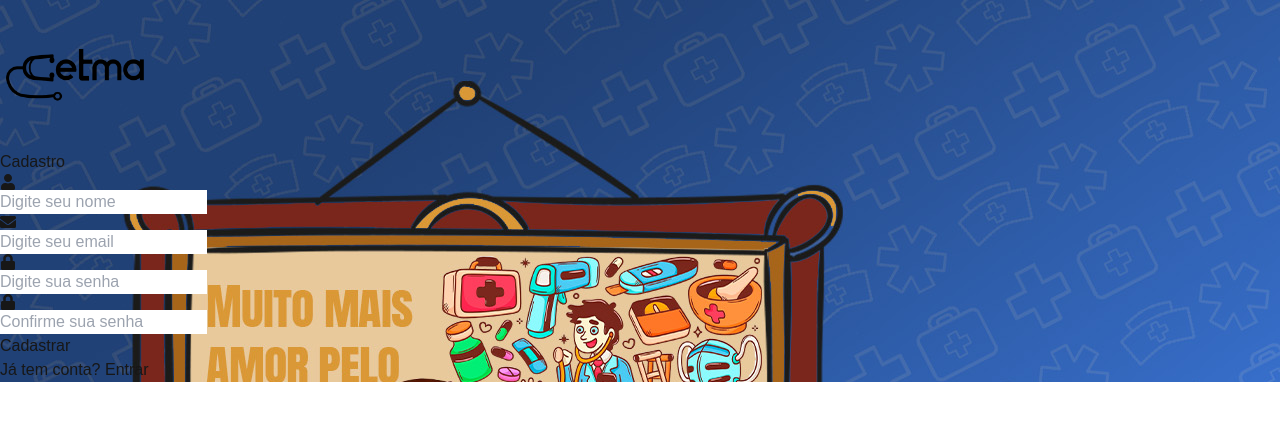
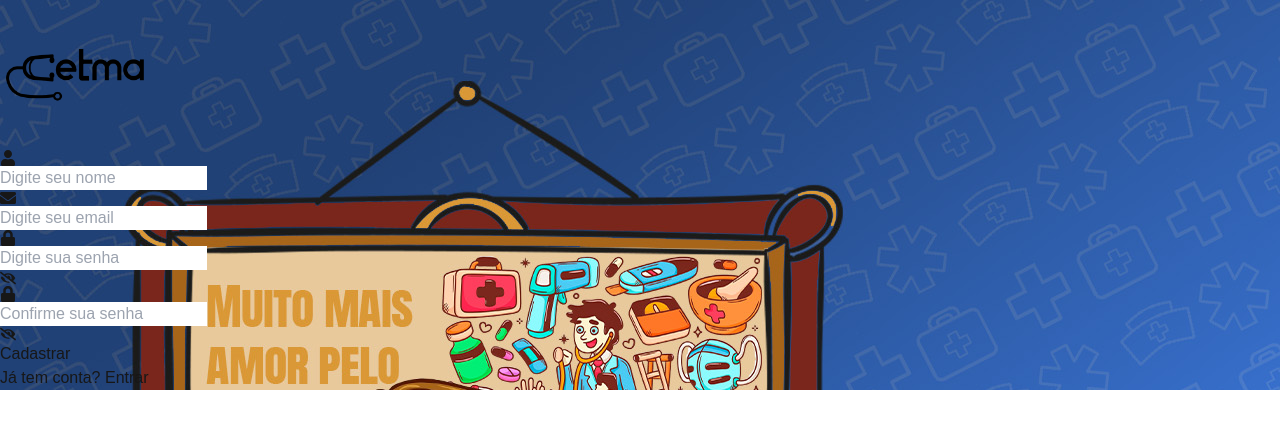
Before and after one commit to IsaiasZaza/cetmafront, a Next.js app: page / in a window 1280 px wide. Both pictures are taken after a click on the element "Cadastre-se". Shown: the top 428 px of the page. Built offline with nearby package versions, Linux system fonts and the light colour scheme.

Commit message:
feat: alteaçoes no estilo de login e cadastro

```diff
--- a/src/components/LoginForm.jsx
+++ b/src/components/LoginForm.jsx
@@ -198,8 +198,6 @@ const LoginForm = () => {
             onSubmit={handleRegister}
             className="w-full flex flex-col items-center text-gray-700 space-y-6"
           >
-            <h1 className="text-2xl font-semibold text-blue-500">Cadastro</h1>
-
             {/* Campo de nome */}
             <div className={inputContainerStyle}>
               <FaUser className="text-gray-400 ml-3" />
@@ -243,6 +241,17 @@ const LoginForm = () => {
                 required
                 className={inputStyle}
               />
+              {showPassword ? (
+                <FaEye
+                  className="text-gray-400 cursor-pointer mr-3"
+                  onClick={togglePasswordVisibility}
+                />
+              ) : (
+                <FaEyeSlash
+                  className="text-gray-400 cursor-pointer mr-3"
+                  onClick={togglePasswordVisibility}
+                />
+              )}
             </div>
 
             {/* Campo de confirmar senha */}
@@ -258,12 +267,23 @@ const LoginForm = () => {
                 required
                 className={inputStyle}
               />
+              {showPassword ? (
+                <FaEye
+                  className="text-gray-400 cursor-pointer mr-3"
+                  onClick={togglePasswordVisibility}
+                />
+              ) : (
+                <FaEyeSlash
+                  className="text-gray-400 cursor-pointer mr-3"
+                  onClick={togglePasswordVisibility}
+                />
+              )}
             </div>
 
             {/* Botão de cadastro */}
             <button
               type="submit"
-              className="w-4/5 h-12 bg-gradient-to-r from-green-400 to-teal-600 text-white rounded-md font-medium transform transition duration-200 hover:scale-105 hover:from-teal-600 hover:to-green-400"
+              className="w-4/5 h-12 bg-gradient-to-r from-cyan-400 to-blue-600 text-white rounded-md font-medium transform transition duration-200 hover:scale-105 hover:from-blue-600 hover:to-cyan-400"
             >
               Cadastrar
             </button>
```
